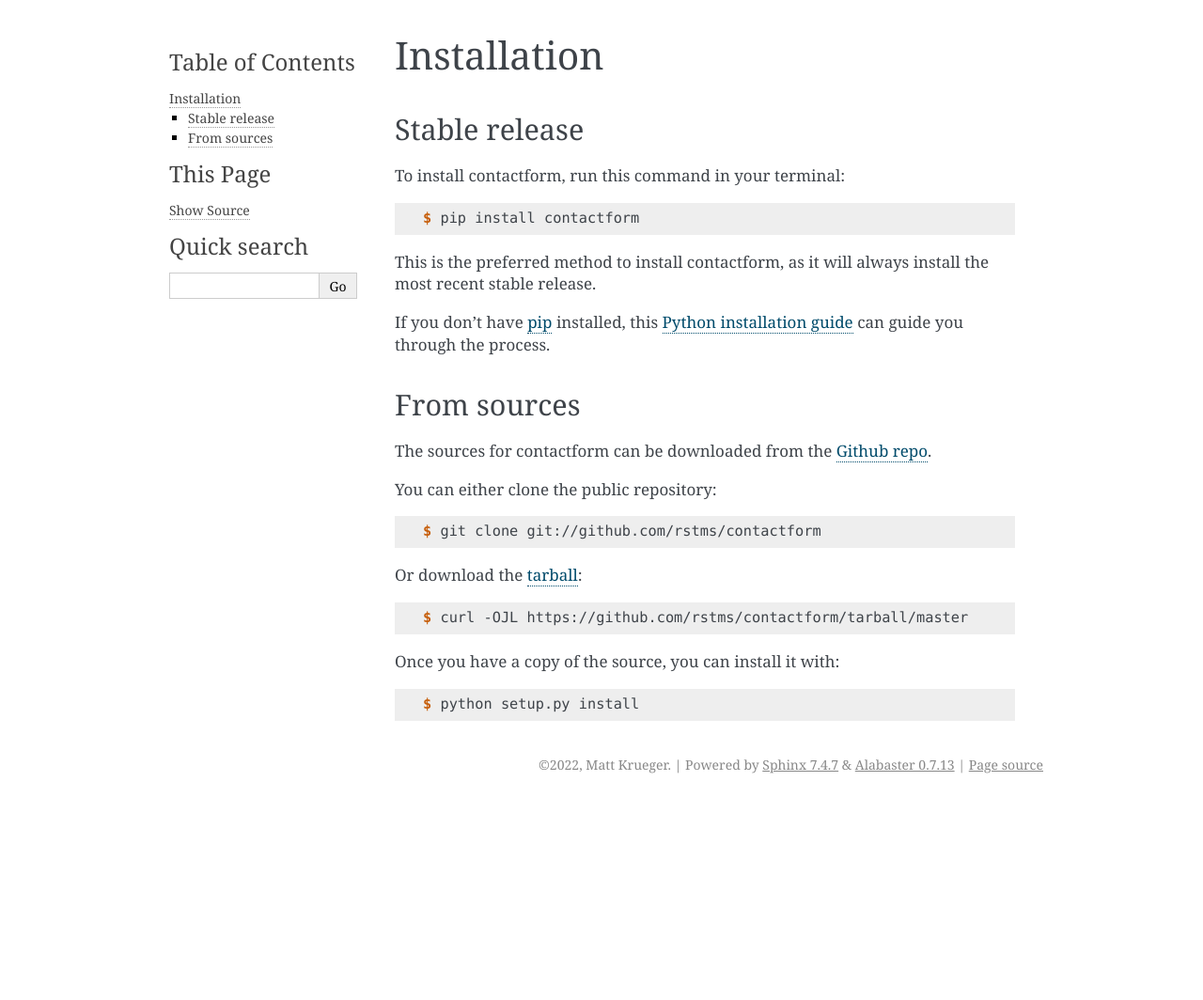
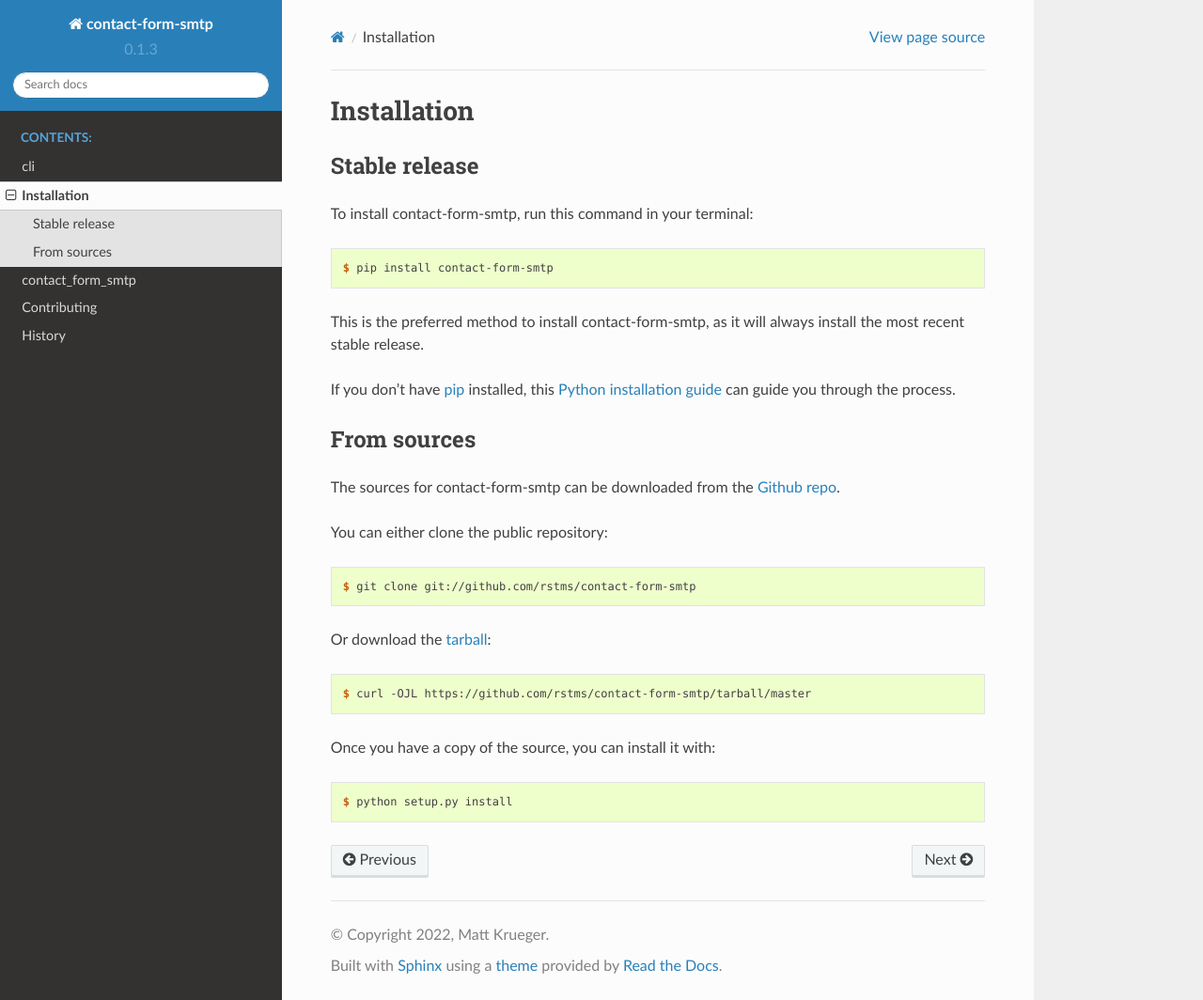
Before and after one commit to rstms/contact-form-smtp, a Sphinx documentation site: the page built from docs/installation.rst, in a window 1280 px wide and 1064 px high. Shown: the whole window at 94% size. Built offline with Sphinx 7.4.7 and the Read the Docs theme 2.0.0, drawn with Linux system fonts in a browser that asks for light colours; pages that are not in the unit, such as notebooks, are missing from menus; the version number is read from the project's files by our own code.

```diff
--- a/docs/cli.rst
+++ b/docs/cli.rst
@@ -4,5 +4,5 @@ cli
 .. toctree::
    :maxdepth: 4
 
-.. click:: contactform:cli
+.. click:: contact_form_smtp:cli
   :prog: contactform
--- a/docs/conf.py
+++ b/docs/conf.py
@@ -1,6 +1,6 @@
 #!/usr/bin/env python
 #
-# contactform documentation build configuration file, created by
+# contact_form_smtp documentation build configuration file, created by
 # sphinx-quickstart on Fri Jun  9 13:47:02 2017.
 #
 # This file is execfile()d with the current directory set to its
@@ -22,7 +22,7 @@ import sys
 
 sys.path.insert(0, os.path.abspath(".."))
 
-import contactform  # noqa: E402
+import contact_form_smtp  # noqa: E402
 
 # -- General configuration ---------------------------------------------
 
@@ -47,7 +47,7 @@ source_suffix = ".rst"
 master_doc = "index"
 
 # General information about the project.
-project = "contactform"
+project = "contact-form-smtp"
 copyright = "2022, Matt Krueger"
 author = "Matt Krueger"
 
@@ -56,9 +56,9 @@ author = "Matt Krueger"
 # the built documents.
 #
 # The short X.Y version.
-version = contactform.__version__
+version = contact_form_smtp.__version__
 # The full version, including alpha/beta/rc tags.
-release = contactform.__version__
+release = contact_form_smtp.__version__
 
 # The language for content autogenerated by Sphinx. Refer to documentation
 # for a list of supported languages.
@@ -84,7 +84,7 @@ todo_include_todos = False
 # The theme to use for HTML and HTML Help pages.  See the documentation for
 # a list of builtin themes.
 #
-html_theme = "alabaster"
+html_theme = "sphinx_rtd_theme"
 
 # Theme options are theme-specific and customize the look and feel of a
 # theme further.  For a list of options available for each theme, see the
@@ -101,7 +101,7 @@ html_static_path = ["_static"]
 # -- Options for HTMLHelp output ---------------------------------------
 
 # Output file base name for HTML help builder.
-htmlhelp_basename = "contactformdoc"
+htmlhelp_basename = "contact_form_smtpdoc"
 
 
 # -- Options for LaTeX output ------------------------------------------
@@ -127,8 +127,8 @@ latex_elements = {
 latex_documents = [
     (
         master_doc,
-        "contactform.tex",
-        "contactform Documentation",
+        "contact_form_smtp.tex",
+        "contact_form_smtp Documentation",
         "Matt Krueger",
         "manual",
     ),
@@ -140,7 +140,13 @@ latex_documents = [
 # One entry per manual page. List of tuples
 # (source start file, name, description, authors, manual section).
 man_pages = [
-    (master_doc, "contactform", "contactform Documentation", [author], 1)
+    (
+        master_doc,
+        "contact_form_smtp",
+        "contact_form_smtp Documentation",
+        [author],
+        1,
+    )
 ]
 
 
@@ -152,10 +158,10 @@ man_pages = [
 texinfo_documents = [
     (
         master_doc,
-        "contactform",
-        "contactform Documentation",
+        "contact_form_smtp",
+        "contact_form_smtp Documentation",
         author,
-        "contactform",
+        "contact_form_smtp",
         "One line description of project.",
         "Miscellaneous",
     ),
--- a/docs/index.rst
+++ b/docs/index.rst
@@ -1,4 +1,4 @@
-Welcome to contactform's documentation!
+Welcome to contact_form_stmp's documentation!
 ======================================
 
 .. toctree::
--- a/docs/installation.rst
+++ b/docs/installation.rst
@@ -8,13 +8,13 @@ Installation
 Stable release
 --------------
 
-To install contactform, run this command in your terminal:
+To install contact-form-smtp, run this command in your terminal:
 
 .. code-block:: console
 
-    $ pip install contactform
+    $ pip install contact-form-smtp
 
-This is the preferred method to install contactform, as it will always install the most recent stable release.
+This is the preferred method to install contact-form-smtp, as it will always install the most recent stable release.
 
 If you don't have `pip`_ installed, this `Python installation guide`_ can guide
 you through the process.
@@ -26,19 +26,19 @@ you through the process.
 From sources
 ------------
 
-The sources for contactform can be downloaded from the `Github repo`_.
+The sources for contact-form-smtp can be downloaded from the `Github repo`_.
 
 You can either clone the public repository:
 
 .. code-block:: console
 
-    $ git clone git://github.com/rstms/contactform
+    $ git clone git://github.com/rstms/contact-form-smtp
 
 Or download the `tarball`_:
 
 .. code-block:: console
 
-    $ curl -OJL https://github.com/rstms/contactform/tarball/master
+    $ curl -OJL https://github.com/rstms/contact-form-smtp/tarball/master
 
 Once you have a copy of the source, you can install it with:
 
@@ -47,5 +47,5 @@ Once you have a copy of the source, you can install it with:
     $ python setup.py install
 
 
-.. _Github repo: https://github.com/rstms/contactform
-.. _tarball: https://github.com/rstms/contactform/tarball/master
+.. _Github repo: https://github.com/rstms/contact-form-smtp
+.. _tarball: https://github.com/rstms/contact-form-smtp/tarball/master
--- a/pyproject.toml
+++ b/pyproject.toml
@@ -6,7 +6,7 @@ requires_python = ">=3.8"
 
 
 [project]
-name = "contact-form-smtp"
+name = "contact_form_smtp"
 authors = [{name = "Matt Krueger", email = "mkrueger@rstms.net"}]
 readme = {file = "README.md", content-type = "text/markdown"}
 license = {file = "LICENSE"}
@@ -36,6 +36,7 @@ dev = [
 ]
 docs = [
   "sphinx>=4.3.2",
+  "sphinx-rtd-theme==1.0.0",
   "sphinx-click>=3.0.2"
 ]
 
```
Also changed, not shown: docs/contact_form_smtp.rst (added, +37 -0 lines), docs/modules.rst (added, +7 -0 lines), 9 other files.
